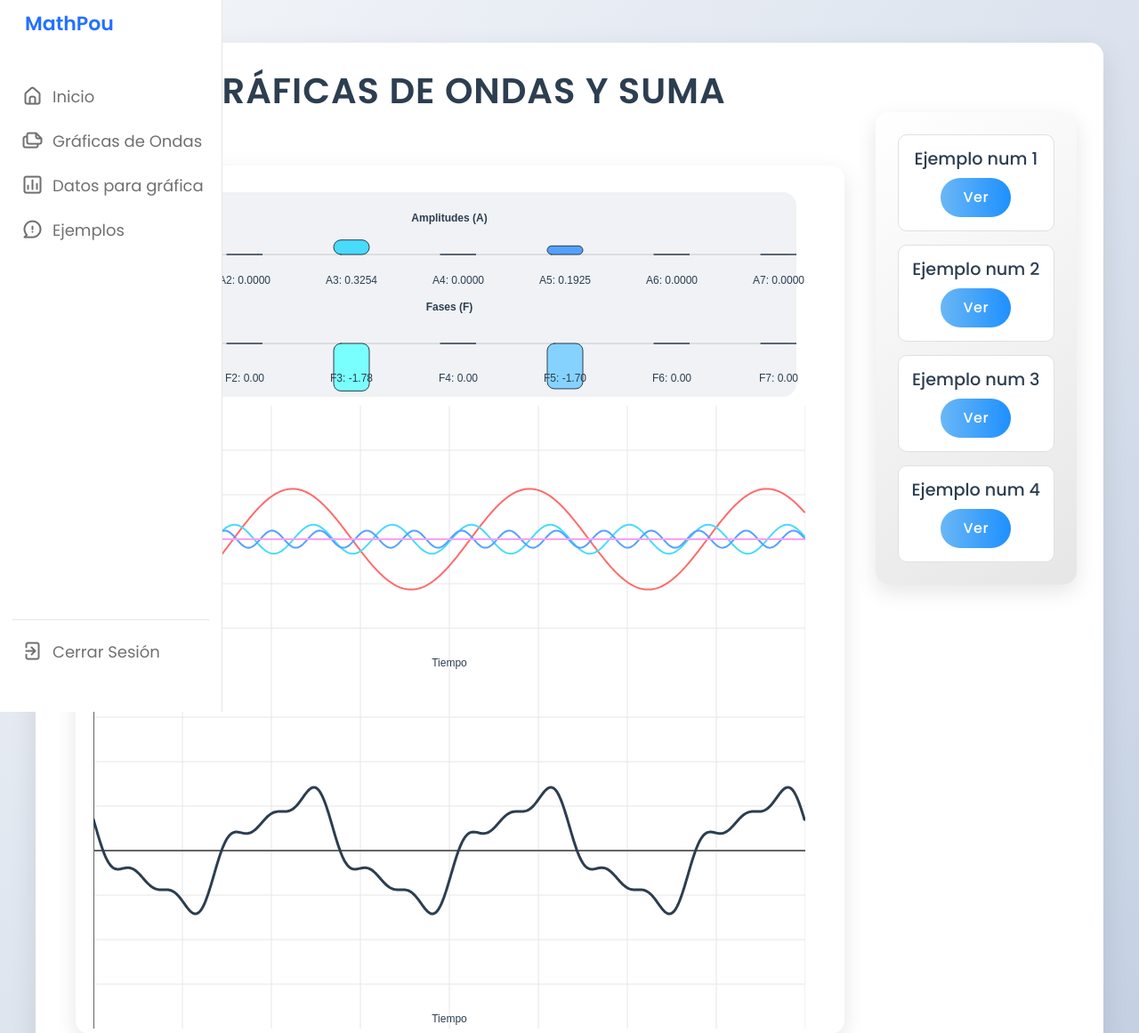
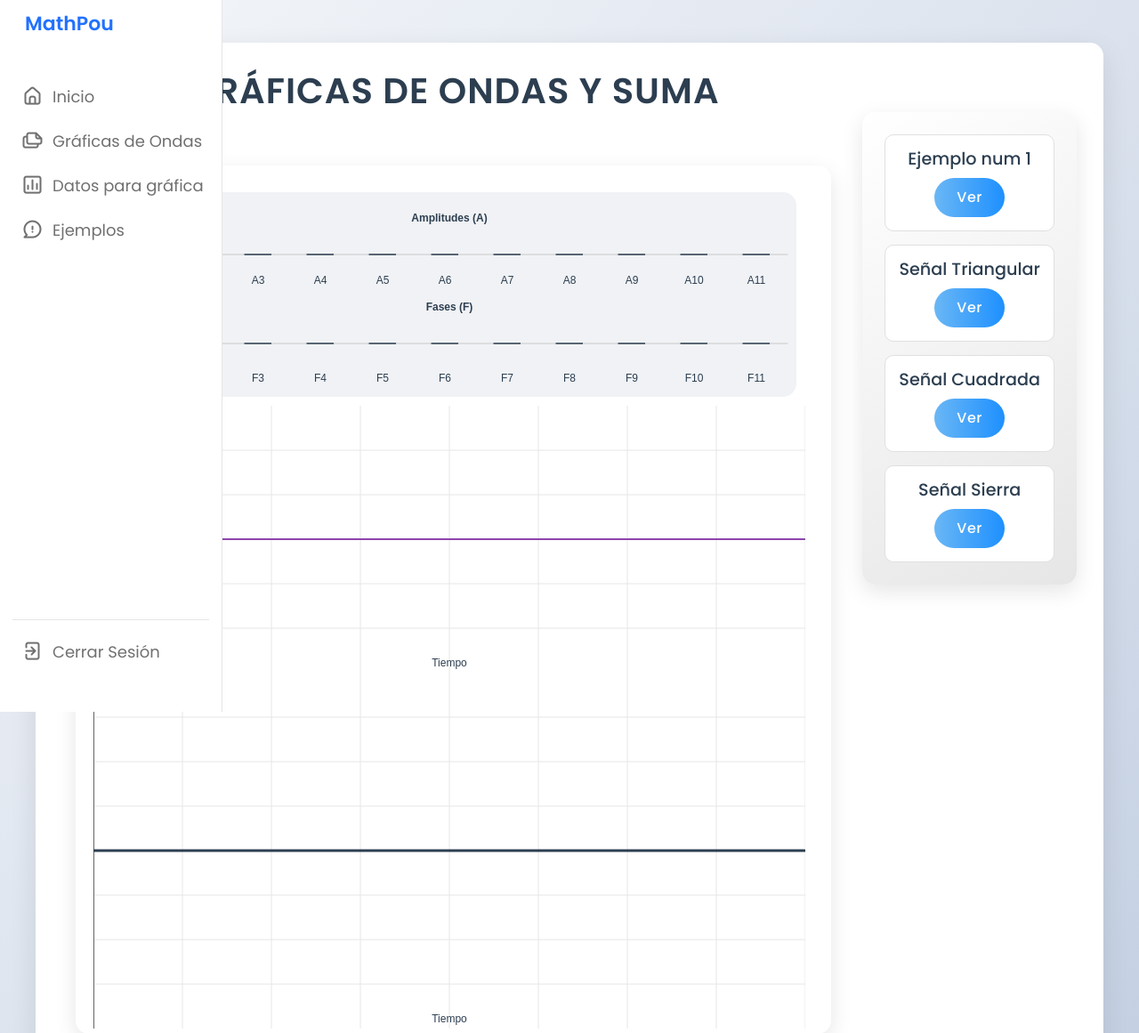
Before and after one commit to AngelPerez10/MathPou, a Django app: page /prueba-grafica/ in a window 1280 px wide. Shown: the top 1161 px of the page at 89% size. Run offline with Django 4.2, Linux system fonts and the light colour scheme; some libraries are stand-ins or nearby versions.

Commit message:
Cambios en el pulso.js

```diff
--- a/loginSignup/base/static/js/pulso.js
+++ b/loginSignup/base/static/js/pulso.js
@@ -1,17 +1,21 @@
-// Configuración de 8 componentes (A0 a A7), con amplitudes y fases
+// Configuración de 12 componentes (A0 a A11), con amplitudes y fases
 let components = [
     { amp: 0, phase: 0 },          // A0
-    { amp: 1.13201857, phase: -2.13770783 }, // A1
+    { amp: 0, phase: 0 },          // A1
     { amp: 0, phase: 0 },          // A2
-    { amp: 0.3253979754, phase: -1.77990097 }, // A3
+    { amp: 0, phase: 0 },          // A3
     { amp: 0, phase: 0 },          // A4
-    { amp: 0.19252778, phase: -1.69743886 },  // A5
+    { amp: 0, phase: 0 },          // A5
     { amp: 0, phase: 0 },          // A6
-    { amp: 0, phase: 0 }           // A7
+    { amp: 0, phase: 0 },          // A7
+    { amp: 0, phase: 0 },          // A8
+    { amp: 0, phase: 0 },          // A9
+    { amp: 0, phase: 0 },          // A10
+    { amp: 0, phase: 0 }           // A11
 ];
 
 let w = 8; // Frecuencia angular
-let colors = ['#ff6b6b', '#feca57', '#48dbfb', '#1dd1a1', '#54a0ff', '#9b59b6', '#ff9ff3']; // Paleta de colores moderna
+let colors = ['#ff6b6b', '#feca57', '#48dbfb', '#1dd1a1', '#54a0ff', '#9b59b6', '#ff9ff3', '#00d2d3', '#e84393', '#2ecc71', '#8e44ad']; // Paleta de colores extendida para 11 armónicos
 let t = []; // Vector de tiempo
 let bars = []; // Datos de las barras de amplitud
 let phaseBars = []; // Datos de las barras de fase
@@ -39,20 +43,20 @@ function setup() {
     textSize(14);
     textFont('Poppins');
 
-    // Configuración inicial de las barras (solo para A1 a A7)
+    // Configuración inicial de las barras (solo para A1 a A11)
     for (let i = 1; i < components.length; i++) {
         bars.push({
-            x: (i - 1) * 120 + 30, // Espaciado aumentado de 100 a 120
+            x: (i - 1) * 70 + 30, // Espaciado reducido de 120 a 70 para 11 barras
             y: 80,
-            width: 40,
+            width: 30, // Ancho reducido de 40 a 30 para que quepan
             amplitude: components[i].amp,
             dragging: false
         });
 
         phaseBars.push({
-            x: (i - 1) * 120 + 30, // Espaciado aumentado de 100 a 120
+            x: (i - 1) * 70 + 30, // Espaciado reducido de 120 a 70
             y: 180,
-            width: 40,
+            width: 30, // Ancho reducido de 40 a 30
             phase: components[i].phase,
             dragging: false
         });
@@ -128,8 +132,8 @@ function drawBars() {
         barCanvas.noStroke();
         barCanvas.textAlign(CENTER, CENTER);
         barCanvas.textStyle(NORMAL);
-        barCanvas.text(`A${i}: ${bar.amplitude.toFixed(4)}`, bar.x + bar.width / 2, 110);
-        barCanvas.text(`F${i}: ${phaseBar.phase.toFixed(2)}`, phaseBar.x + phaseBar.width / 2, 220);
+        barCanvas.text(`A${i}`, bar.x + bar.width / 2, 110); // Solo A1-A11, sin valores largos
+        barCanvas.text(`F${i}`, phaseBar.x + phaseBar.width / 2, 220); // Solo F1-F11
     }
 }
 
@@ -248,7 +252,7 @@ function mouseDragged() {
             components[dragging].amp = bar.amplitude;
         } else if (draggingType === 'phase') {
             let phaseBar = phaseBars[dragging - 1];
-            phaseBar.phase = normalizePhase(constrain((180 - mouseY) / 30, -PI, PI)); // Sensibilidad reducida de /15 a /30
+            phaseBar.phase = normalizePhase(constrain((180 - mouseY) / 30, -PI, PI));
             components[dragging].phase = phaseBar.phase;
         }
     }
@@ -269,34 +273,34 @@ window.onload = function() {
 
     document.getElementById('ejem1').addEventListener('click', () => {
         updateComponents(
-            [0.5, 0.8, 0.6, 0.4, 0.3, 0.2, 0.1, 0.05],
-            [0, PI/4, PI/3, PI/2, PI, 0, PI/6, PI/8]
+            [0.5, 0.8, 0.6, 0.4, 0.3, 0.2, 0.1, 0.05, 0.03, 0.02, 0.01, 0.005],
+            [0, PI/4, PI/3, PI/2, PI, 0, PI/6, PI/8, PI/10, PI/12, PI/14, PI/16]
         );
         console.log("Ejemplo 1 cargado");
     });
 
     document.getElementById('ejem2').addEventListener('click', () => {
         updateComponents(
-            [0.2, 0.7, 0.5, 0.3, 0.1, 0.4, 0.2, 0.1],
-            [PI/2, PI/4, PI/3, 0, PI/6, PI, PI/2, 0]
+            [0, 1, 0, 0.11111111, 0, 0.04, 0, 0.02040816, 0, 0.01234568, 0, 0.00826446], // Magnitudes [An]
+            [0, -1.57079632, 1.69914315, 1.57079632, -1.57895407, -1.57079632, 1.56113291, -1.57079632, -1.5205868, 1.57079632, 1.57351257, -1.57079632] // Fases [fn]
         );
-        console.log("Ejemplo 2 cargado");
+        console.log("Ejemplo 2 cargado como onda triangular aproximada");
     });
 
     document.getElementById('ejem3').addEventListener('click', () => {
         updateComponents(
-            [1.0, 0.5, 0.3, 0.2, 0.1, 0.05, 0.02, 0.01],
-            [0, PI, PI/2, PI/4, PI/3, 0, PI/2, PI]
+            [1, 0.82699335, 0.41349667, 0, 0.20674834, 0.16539867, 0, 0.11814191, 0.10337432, 0, 0.08269934, 0.07518122], // Magnitudes [An]
+            [0, -2.0943951, -1.04719755, -3.14159265, -2.0943951, -1.04719755, -3.14159265, -2.0943951, -1.04719755, -3.14159265, -2.0943951, -1.04719755] // Fases [fn]
         );
-        console.log("Ejemplo 3 cargado");
+        console.log("Ejemplo 3 cargado con valores de la tabla");
     });
 
     document.getElementById('ejem4').addEventListener('click', () => {
         updateComponents(
-            [0, 0.9, 0, 0.6, 0, 0.3, 0, 0.1],
-            [0, 0, PI/2, PI/2, PI, PI, 0, PI/4]
+            [0, 1, 0, 0.28744933, 0, 0.17007476, 0, 0.12100643, 0, 0.09396349, 0, 0.07681592], // Magnitudes [An]
+            [0, -1.00388482, 0, -1.36169169, 0, -1.44415379, 0, 1.48010015, 0, 1.50017842, 0, 1.51298629] // Fases [fn]
         );
-        console.log("Ejemplo 4 cargado");
+        console.log("Ejemplo 4 cargado con valores de la tabla");
     });
 };
 
--- a/loginSignup/base/templates/prueba_grafica.html
+++ b/loginSignup/base/templates/prueba_grafica.html
@@ -39,15 +39,15 @@
                 <button type="button" id="ejem1">Ver</button>
             </div>
             <div class="menu-item">
-                <h3>Ejemplo num 2</h3>
+                <h3>Señal Triangular</h3>
                 <button type="button" id="ejem2">Ver</button>
             </div>
             <div class="menu-item">
-                <h3>Ejemplo num 3</h3>
+                <h3>Señal Cuadrada</h3>
                 <button type="button" id="ejem3">Ver</button>
             </div>
             <div class="menu-item">
-                <h3>Ejemplo num 4</h3>
+                <h3>Señal Sierra</h3>
                 <button type="button" id="ejem4">Ver</button>
             </div>
         </div>
```
